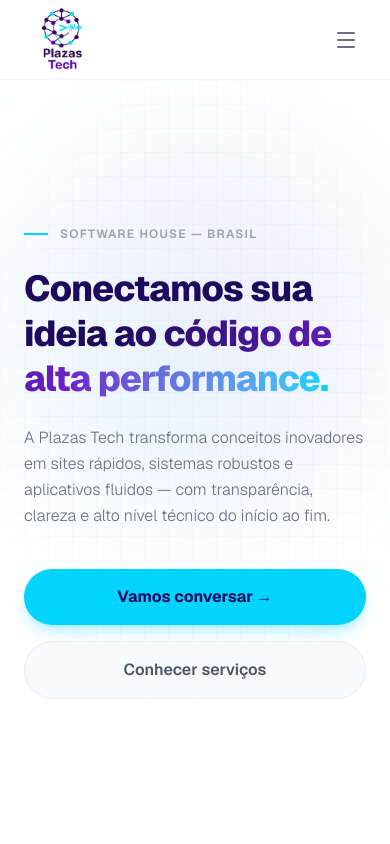
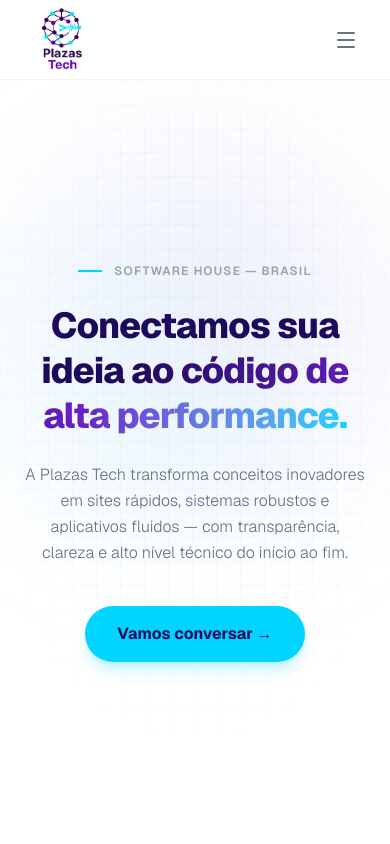
Before and after one commit to gabrielplazas/plazas-tech, a Next.js app: page / in a window 390 px wide. Shown: the top 844 px of the page. Built offline with nearby package versions, Linux system fonts and the light colour scheme.

Commit message:
feat: add Hero section component with branding and call-to-action button

```diff
--- a/app/components/Hero.tsx
+++ b/app/components/Hero.tsx
@@ -9,8 +9,8 @@ export default function Hero() {
       {/* Decorative glowing gradient mesh */}
       <div className="absolute top-1/3 left-1/2 -translate-x-1/2 -translate-y-1/2 w-[350px] sm:w-[600px] h-[350px] sm:h-[600px] bg-gradient-to-tr from-[#00D4FF]/15 to-[#6B21C8]/10 rounded-full blur-[80px] sm:blur-[120px] pointer-events-none" />
 
-      <div className="max-w-6xl mx-auto w-full relative z-10 flex flex-col items-start md:items-center text-left md:text-center">
-        <p className="text-xs sm:text-sm font-semibold tracking-widest uppercase text-gray-400 mb-6 flex items-center gap-3">
+      <div className="max-w-6xl mx-auto w-full relative z-10 flex flex-col items-center text-center">
+        <p className="text-xs sm:text-sm font-semibold tracking-widest uppercase text-gray-400 mb-6 flex items-center gap-3 justify-center">
           <span className="inline-block w-6 h-0.5 bg-[#00D4FF]"></span>
           Software House — Brasil
         </p>
@@ -22,12 +22,12 @@ export default function Hero() {
           </span>
         </h1>
 
-        <p className="text-base sm:text-xl text-gray-500 font-light max-w-2xl mb-10 leading-relaxed">
+        <p className="text-base sm:text-xl text-gray-500 font-light max-w-2xl mb-10 leading-relaxed mx-auto">
           A Plazas Tech transforma conceitos inovadores em sites rápidos, sistemas robustos e
           aplicativos fluidos — com transparência, clareza e alto nível técnico do início ao fim.
         </p>
 
-        <div className="flex flex-col sm:flex-row gap-4 w-full sm:w-auto">
+        <div className="flex justify-center w-full">
           <a
             href={siteConfig.links.whatsapp}
             target="_blank"
@@ -36,12 +36,6 @@ export default function Hero() {
           >
             Vamos conversar →
           </a>
-          <a
-            href="#services"
-            className="inline-flex items-center justify-center gap-2 bg-gray-50 hover:bg-gray-100/80 text-gray-600 font-semibold px-8 py-4 rounded-full border border-gray-200/60 transition-all duration-300 text-base"
-          >
-            Conhecer serviços
-          </a>
         </div>
       </div>
     </section>
```
